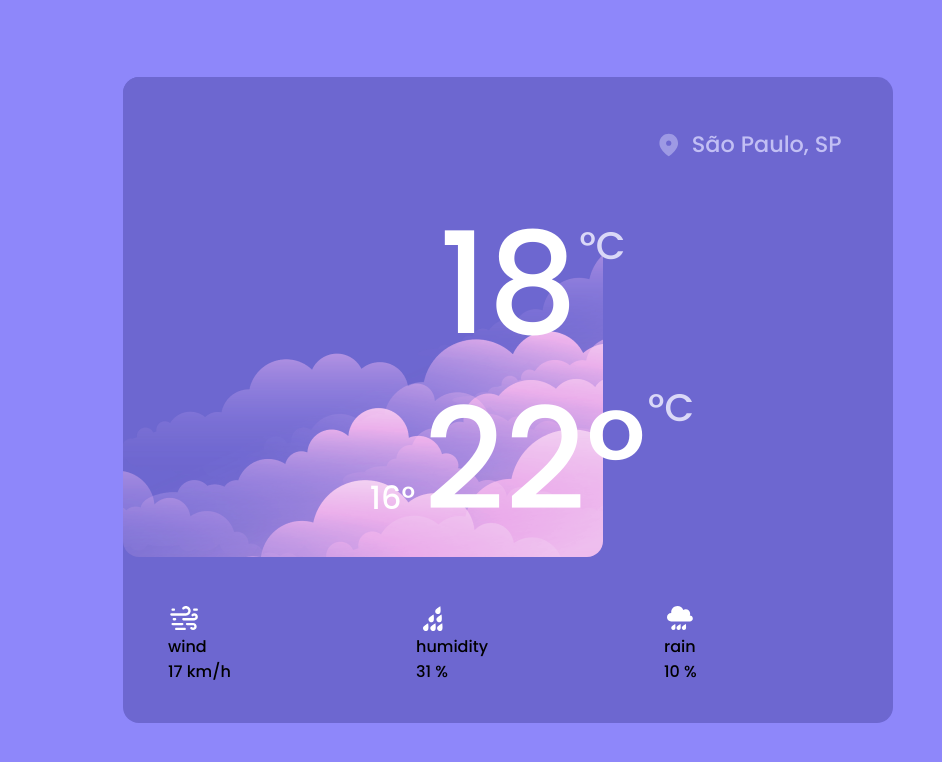
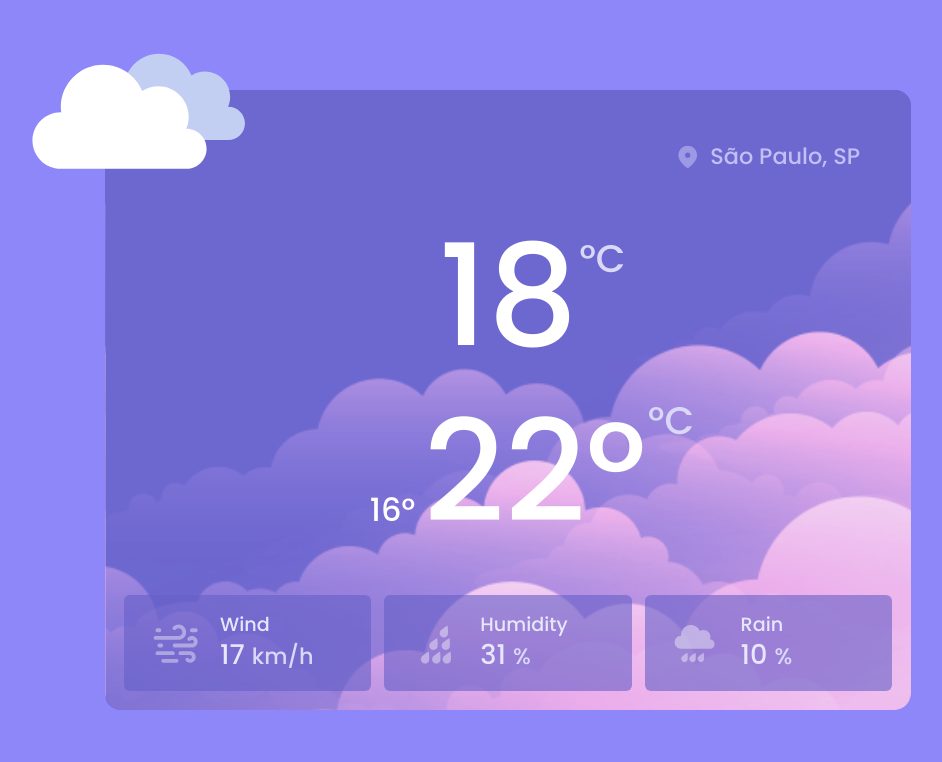
Before and after one commit to claytonfortunato/Weather-10, a React (Vite) app: page / in a window 1280 px wide. Shown: the top 762 px of the page, without its empty margins (132-1074 px from the left). Built offline with nearby package versions, Linux system fonts and the light colour scheme.

Commit message:
feat: component weather concluido

```diff
--- a/src/components/Weather/styles.ts
+++ b/src/components/Weather/styles.ts
@@ -4,6 +4,8 @@ import cloud from "../../assets/icon/color-cloudy.svg";
 import styled from "styled-components";
 
 export const Container = styled.div`
+  min-height: 100%;
+
   display: flex;
   flex-direction: column;
   gap: 2.4rem;
@@ -15,13 +17,31 @@ export const Container = styled.div`
 
     top: 0;
     left: 0;
-    height: 480px;
-    width: 480px;
+    height: 100%;
+    width: 100%;
 
     background-image: url(${background});
     background-size: cover;
     background-position: bottom right;
     border-radius: 1rem;
+  }
+
+  @media (min-width: 914px) {
+    min-width: 48rem;
+
+    &::after {
+      content: "";
+      display: block;
+      position: absolute;
+
+      top: -5.6rem;
+      left: -5.2rem;
+      width: 14.6rem;
+      height: 14.6rem;
+
+      background: url(${cloud}) no-repeat;
+      background-size: contain;
+    }
   }
 `;
 
--- a/src/components/WeatherStatistic/styles.ts
+++ b/src/components/WeatherStatistic/styles.ts
@@ -12,4 +12,49 @@ export const Container = styled.li`
   justify-content: left;
   align-items: center;
   column-gap: 1.2rem;
+
+  background-color: ${(props) => props.theme.colors.purpletransparent};
+
+  img {
+    width: 3.2rem;
+    height: 3.2rem;
+
+    display: none;
+    grid-area: icon;
+    opacity: 0.4;
+  }
+
+  p:first-of-type {
+    grid-area: type;
+
+    font-size: 1.2rem;
+    line-height: 1.4rem;
+
+    text-transform: capitalize;
+
+    color: ${(props) => props.theme.colors.gray100};
+  }
+
+  p:last-of-type {
+    grid-area: value;
+
+    font-size: 1.7rem;
+    line-height: 2.2rem;
+
+    color: ${(props) => props.theme.colors.gray100};
+
+    span {
+      font-size: 1.4rem;
+      line-height: 1.7rem;
+      color: ${(props) => props.theme.colors.gray300};
+    }
+  }
+
+  @media (min-width: 525px) {
+    grid-template-areas: "icon type" "icon value";
+
+    img {
+      display: initial;
+    }
+  }
 `;
```
